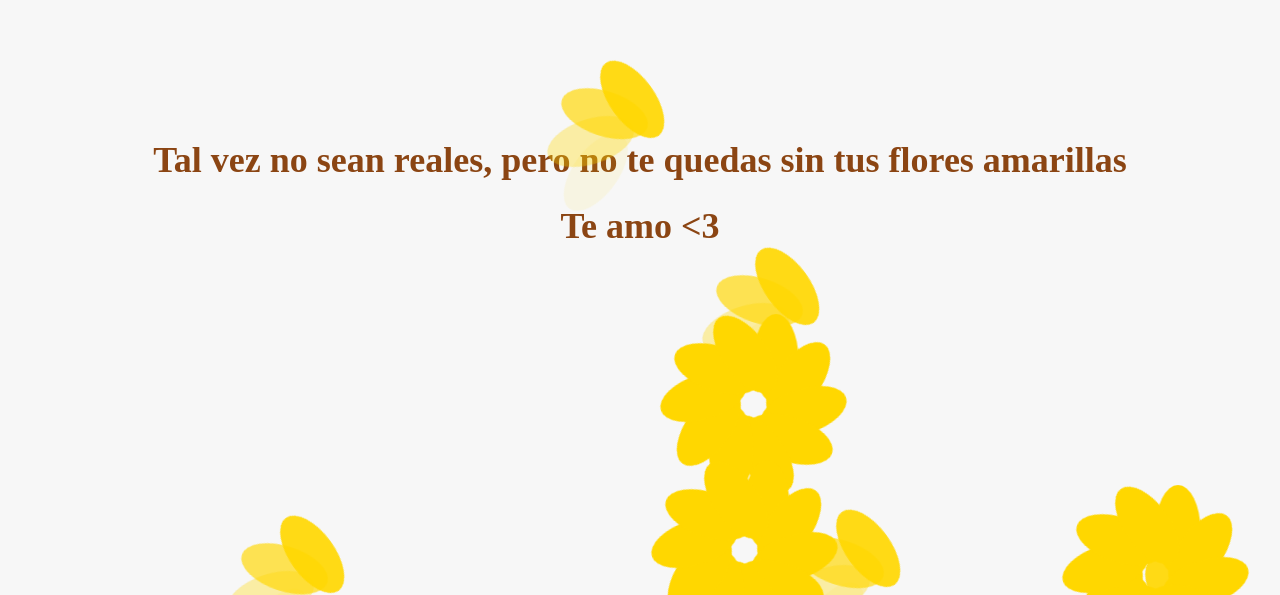
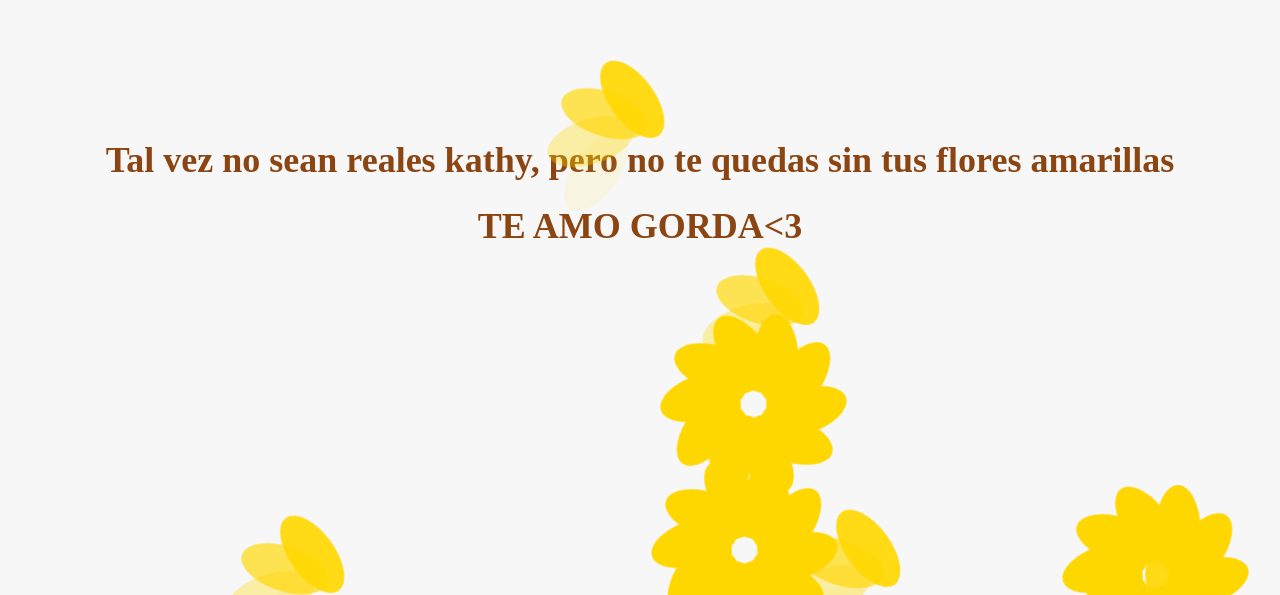
Before and after one commit to BJTejada/bjtejada.github.io, a plain HTML site: page FA/fa3/rosas3.html in a window 1280 px wide. Shown: the part 205-800 px from the top of the page. Drawn offline with Linux system fonts and the light colour scheme.

Commit message:
Update rosas3.html

```diff
--- a/FA/fa3/rosas3.html
+++ b/FA/fa3/rosas3.html
@@ -8,8 +8,8 @@
 </head>
 <body>
     <div class="container">
-        <h1>Tal vez no sean reales, pero no te quedas sin tus flores amarillas</h1>
-        <h1>Te amo <3</h1>
+        <h1>Tal vez no sean reales kathy, pero no te quedas sin tus flores amarillas</h1>
+        <h1>TE AMO GORDA<3</h1>
         <div class="flower-container">
             <!-- Las flores se agregarán y eliminarán aquí mediante JavaScript -->
         </div>
```
